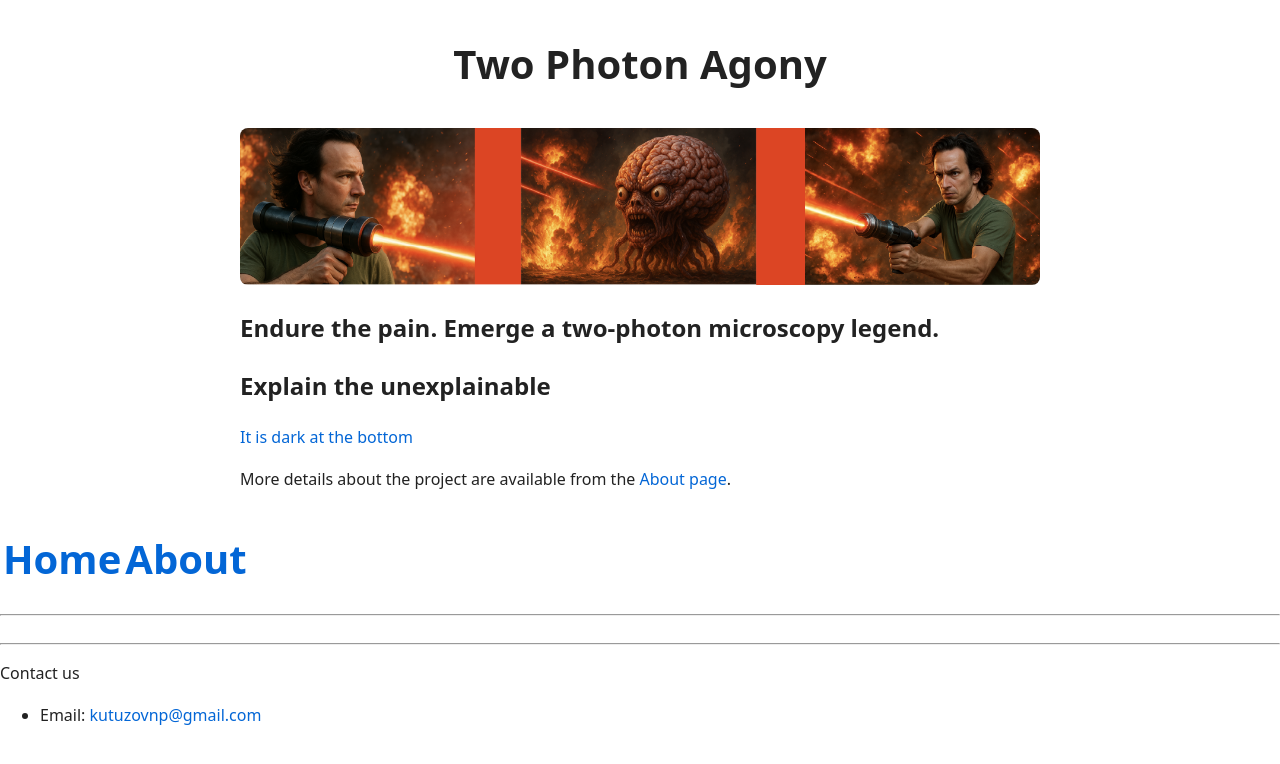
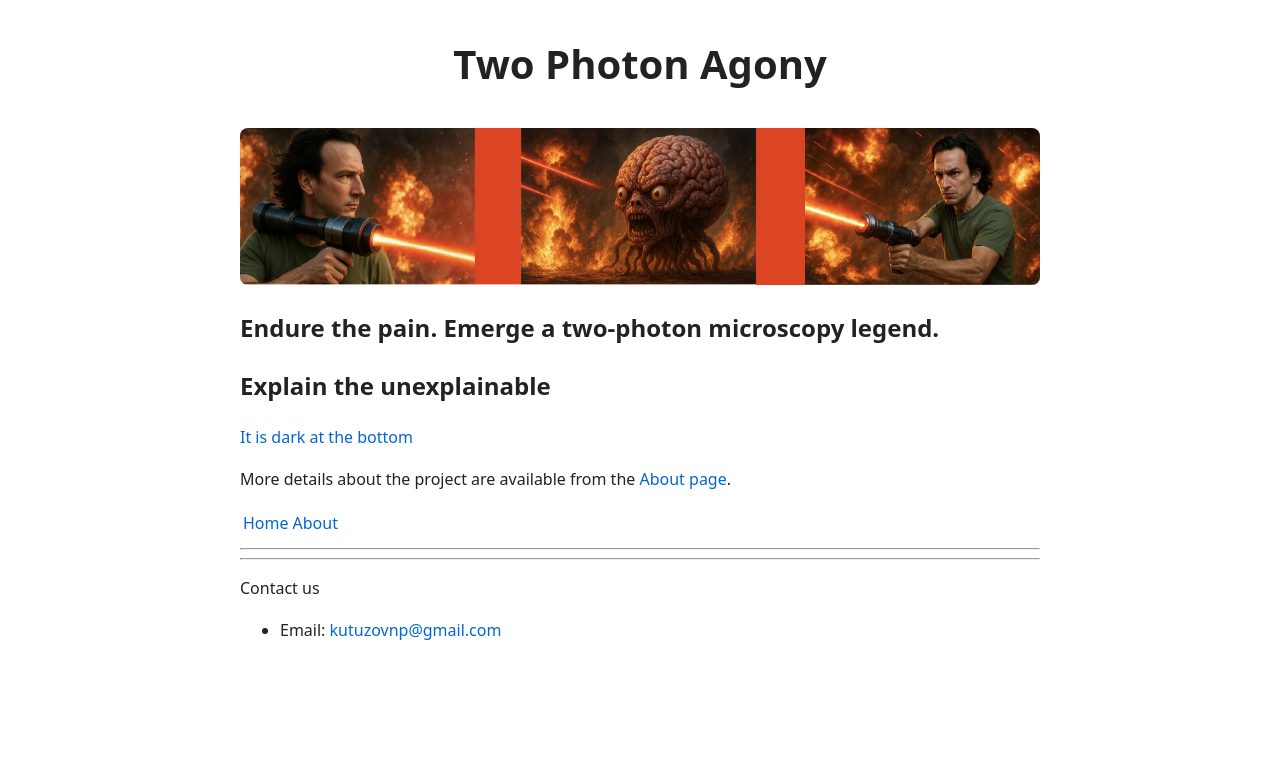
Before and after one commit to drkutuzov/drkutuzov.github.io, a Jekyll site: the page built from index.md, in a window 1280 px wide. Shown: the top 764 px of the page. Built offline with Jekyll 4.4.1, drawn with Linux system fonts in a browser that asks for light colours.

Commit message:
trying recentering navigation

```diff
--- a/_layouts/default.html
+++ b/_layouts/default.html
@@ -47,8 +47,8 @@
     <h1>{{ page.title }}</h1>
     <section>
       {{ content }}
+    {% include navigation.html %}
+    {% include footer.html %}
     </section>
-    <h1>{% include navigation.html %}</h1>
-    {% include footer.html %}
   </body>
 </html>
```
